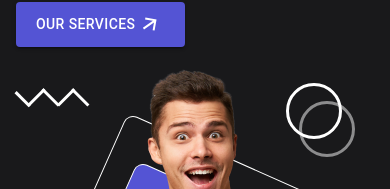
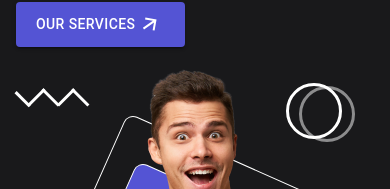
Before and after one commit to MrHamdan/agency-react, a React (Create React App) app: page / in a window 390 px wide. Shown: the part 523-712 px from the top of the page. Built offline with nearby package versions, Linux system fonts and the light colour scheme.

Commit message:
fixing issues

```diff
--- a/src/Components/Choice.js
+++ b/src/Components/Choice.js
@@ -41,8 +41,8 @@ const Choice = () => {
                     background:'#5454D4',
                     borderRadius:'50%',
                     padding:'20px',
-                    left:{lg:'47%',xs:'40%'},
-                    top:{ lg:'40%',xs:'30%'},
+                    left:{lg:'47%',xs:'40%',md:'46%'},
+                    top:{ lg:'40%',xs:'30%',md:'40%'},
                     cursor:'pointer'
                 }}>
 
--- a/src/Components/Contact.js
+++ b/src/Components/Contact.js
@@ -40,8 +40,8 @@ const Contact = () => {
                 borderRadius: '50% ',
                 position: 'absolute',
                 fontWeight: 'bold',
-                left: { lg: '430px', xs: '20px' },
-                top: { lg: '280px', xs: '390px' },
+                left: { lg: '430px', xs: '20px', md:'30px' },
+                top: { lg: '280px', xs: '390px', md:'290px' },
                 '&::before': {
                     content: '""',
                     width: '50px',
@@ -74,7 +74,7 @@ const Contact = () => {
                     </Grid>
                     <Grid xs={12} sm={12} md={3}
                         sx={{
-                            marginLeft: {lg:'120px',xs:'-50px'}
+                            marginLeft: {lg:'120px',xs:'-50px',md:'140px'}
                         }}>
                         <Button
                             sx={
--- a/src/Components/Hero.js
+++ b/src/Components/Hero.js
@@ -9,7 +9,7 @@ const Hero = () => {
         <Container maxWidth="lg" sx={{ paddingTop: '98px' }}>
             <Box sx={{ flexGrow: 1 }}>
                 <Grid container spacing={2} sx={{
-                    '@media(max-width: 768': {
+                    '@media(max-width: 668)': {
                         display: 'flex',
                         justifyContent: 'center',
                         alignItems: 'center'
@@ -44,8 +44,9 @@ const Hero = () => {
                                 height: '249px',
                                 width: '249px',
                                 left: {
-                                    md: '77px',
-                                    xs: '60px'
+                                    lg: '77px',
+                                    xs: '60px',
+                                    md: '100px'
                                 },
                                 bottom: '36px',
                                 transform: 'rotate(24deg)',
@@ -61,7 +62,7 @@ const Hero = () => {
                                 position: 'absolute',
 
                                 border: '1px solid #fff',
-                                left: { lg: '50px', xs: '50px', },
+                                left: { lg: '50px', xs: '50px', md: '80px' },
                                 bottom: '84px',
                                 transform: 'rotate(24deg)',
                                 borderRadius: '10px',
@@ -79,10 +80,10 @@ const Hero = () => {
                                 transform: 'rotate(-135deg)',
                                 position: 'absolute',
                                 left: {
-                                    md: '-50px',
+                                    lg: '-50px',
                                     xs: '16px'
                                 },
-                                top: { lg: '20px', md: '-50px', xs: '30px' },
+                                top: { lg: '20px', md: '50px', xs: '30px' },
                                 '&::before': {
                                     content: '""',
                                     border: 'solid rgb(255, 255, 255)',
@@ -111,7 +112,7 @@ const Hero = () => {
                                     position: 'absolute',
                                     width: '27px',
                                     height: '53px',
-                                    left: { lg: '-50px', xs: '10px' },
+                                    left: { lg: '-50px', xs: '10px',md:'1   0px' },
                                     right: ' 0px',
                                     top: { lg: '350px', xs: '380px' },
                                     borderLeft: '3.65476px solid #E7E7E7',
@@ -146,7 +147,7 @@ const Hero = () => {
                                     position: 'absolute',
                                     width: '27px',
                                     height: '53px',
-                                    left: { lg: '-40px', md: '-50px', xs: '20px' },
+                                    left: { lg: '-40px', md: '20px', xs: '20px' },
                                     right: '0px',
                                     top: { lg: '371px', xs: '400px' },
                                     borderLeft: "1.65476px solid #E7E7E7",
@@ -186,15 +187,15 @@ const Hero = () => {
                                     borderRadius: '50% ',
                                     position: 'absolute',
                                     fontWeight: 'bold',
-                                    left: { lg: '350px', xs: '270px' },
-                                    top: { lg: '0px', xs: '20px' },
+                                    left: { lg: '350px', xs: '270px', md:'400px' },
+                                    top: { lg: '0px', xs: '20px', md:'30px' },
                                     '&::before': {
                                         content: '""',
                                         width: '50px',
                                         height: '50px',
                                         borderRadius: '50%',
                                         position: 'absolute',
-                                        top: '15px',
+                                        top: {lg:'15px', xs:'0px', md:'20px'},
                                         left: '10px',
                                         border: '3px solid #fff',
                                         opacity: '0.5'
@@ -209,8 +210,8 @@ const Hero = () => {
                                     height: '38px',
                                     position: 'absolute',
                                     width: '5px',
-                                    top: '390px',
-                                    left: { lg: '370px', xs: '310px' },
+                                    top: { lg:'390px',xs:'400px'},
+                                    left: { lg: '370px', xs: '310px',md:'430px' },
                                     borderRadius: '2px',
                                     '&::before': {
                                         background: 'rgb(255, 255, 255)',
--- a/src/Components/Portfolio.js
+++ b/src/Components/Portfolio.js
@@ -40,7 +40,7 @@ const Portfolio = () => {
                     borderRadius: '50% ',
                     position: 'absolute',
                     fontWeight: 'bold',
-                    left: { lg: '1050px', xs: '270px' },
+                    left: { lg: '1050px', xs: '270px',md:'750px' },
                     top: { lg: '60px', xs: '40px' },
                     '&::before': {
                         content: '""',
@@ -64,10 +64,11 @@ const Portfolio = () => {
                     transform: 'rotate(-135deg)',
                     position: 'absolute',
                     left: {
-                        md: '-50px',
-                        xs: '16px'
+                        lg: '-50px',
+                        xs: '16px',
+                        md:'20px'
                     },
-                    top: { lg: '650px', md: '-50px', xs: '1300px' },
+                    top: { lg: '650px', md: '500px', xs: '1300px' },
                     '&::before': {
                         content: '""',
                         border: 'solid rgb(255, 255, 255)',
@@ -99,7 +100,7 @@ const Portfolio = () => {
                     position: 'absolute',
                     left: '51%',
                     borderRadius: ' 10px',
-                    top: { lg: '660px ', xs: '1300px' },
+                    top: { lg: '660px ', xs: '1300px', md:'500px' },
                     '&::before': {
                         content: '""',
                         height: '5px',
--- a/src/Components/Services.js
+++ b/src/Components/Services.js
@@ -34,7 +34,7 @@ const Services = () => {
                     position: 'absolute',
                     width: '27px',
                     height: '53px',
-                    left: { lg: '170px', xs: '0px' },
+                    left: { lg: '170px', xs: '0px',md:'120px' },
                     right: ' 0px',
                     top: { lg: '120px', xs: '110px' },
                     borderLeft: '3.65476px solid #E7E7E7',
@@ -67,7 +67,7 @@ const Services = () => {
                     position: 'absolute',
                     width: '27px',
                     height: '53px',
-                    left: { lg: '178px', md: '-50px', xs: '10px' },
+                    left: { lg: '178px', md: '130px', xs: '10px' },
                     right: '0px',
                     top: { lg: '140px', xs: '130px' },
                     borderLeft: "1.65476px solid #E7E7E7",
@@ -104,7 +104,7 @@ const Services = () => {
                     position: 'absolute',
                     width: '5px',
                     top: { lg: '190px', xs: '150px' },
-                    left: { lg: '1090px', xs: '330px' },
+                    left: { lg: '1090px', xs: '330px',md:'700px' },
                     borderRadius: '2px',
                     transform: 'rotate(30deg)',
                     '&::after': {
```
Also changed, not shown: public/index.html (+4 -4 lines).
